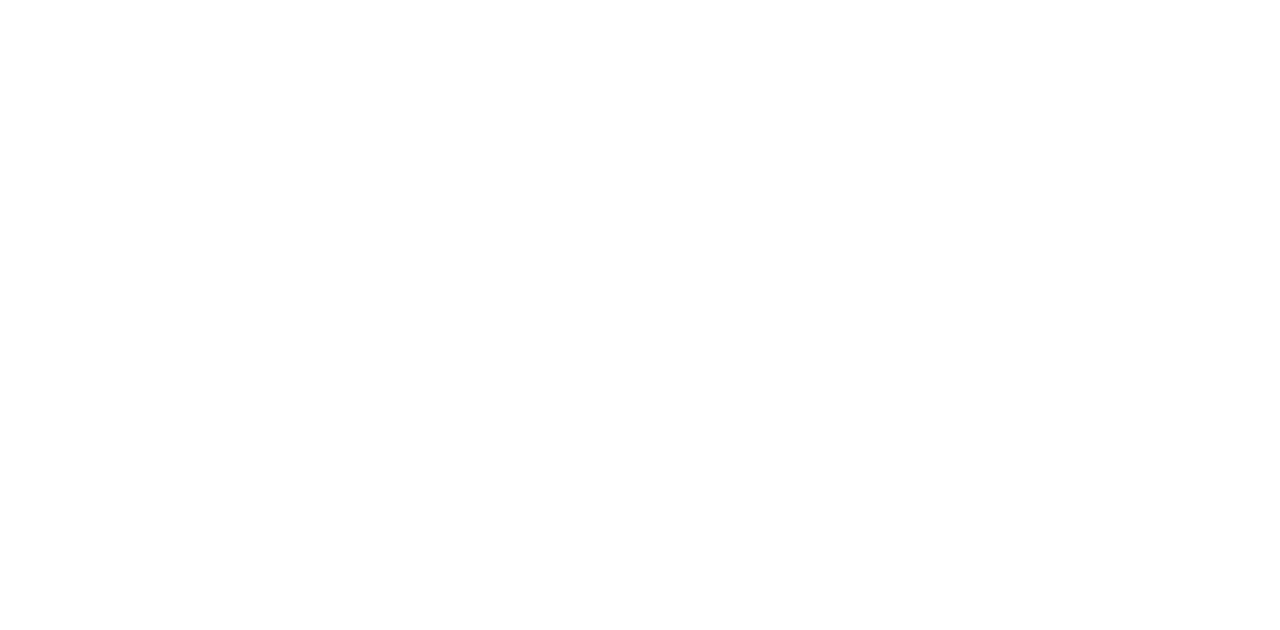
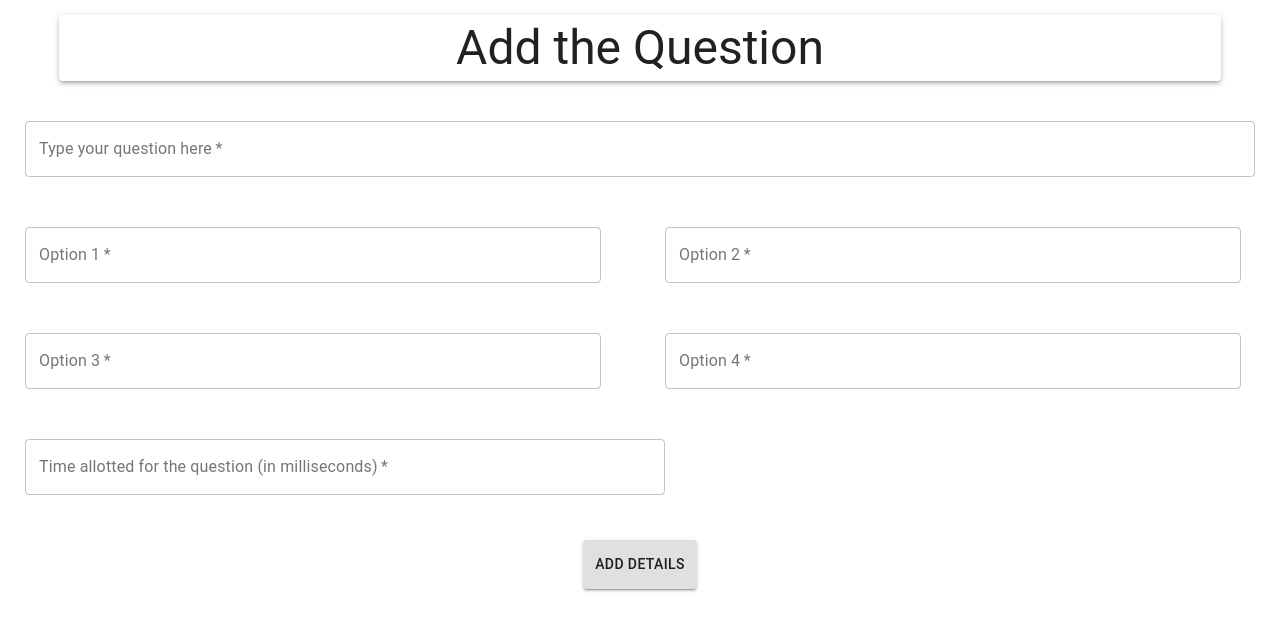
Before and after one commit to lavish123409/Quizz-App, a React (Create React App) app in the folder client/: page /adddetails in a window 1280 px wide. Before the commit this address had no page. Shown: the top 630 px of the page. Built offline with nearby package versions, Linux system fonts and the light colour scheme.

Commit message:
Added the Question adding page

```diff
--- a/client/src/App.js
+++ b/client/src/App.js
@@ -2,12 +2,14 @@
 // import { Route , Switch } from 'react-router-dom';
 import { Route, Routes } from 'react-router-dom';
 import Home from './pages/Home/Home';
+import Addquestion from './pages/AddQuestion/Addquestion';
 
 function App() {
   return (
 
       <Routes>
         <Route path="/" element={ <Home/> }/>
+        <Route path="/adddetails" element={ <Addquestion/> }/>
       </Routes>
 
   );
--- /dev/null
+++ b/client/src/pages/AddQuestion/Addquestion.jsx
@@ -0,0 +1,143 @@
+import { Button, Grid, Paper, TextField, Typography } from '@material-ui/core'
+import React from 'react';
+
+import useStyles from './styles';
+
+function sendData()
+{
+    let question = document.getElementById('question-input').value;
+    let option1 = document.getElementById('option1-input').value;
+    let option2 = document.getElementById('option2-input').value;
+    let option3 = document.getElementById('option3-input').value;
+    let option4 = document.getElementById('option4-input').value;
+    let time_given = document.getElementById('time-given').value;
+
+    let obj = {
+        question : question,
+        option1 : option1,
+        option2 : option2,
+        option3 : option3,
+        option4 : option4,
+        time_given : time_given
+    }
+
+    console.log(obj);
+}
+
+function Addquestion() {
+
+    const classes = useStyles();
+
+    return (
+        <div>
+            {/* -------------------------------Header---------------------------------------------------------- */}
+            <Paper elevation={3}
+                style={{
+                    width : '90%',
+                    margin : '15px auto',
+                    padding : '5px'
+                }}
+                >
+                <Typography
+                    variant='h3'
+                    align='center'
+                    style={{
+                        textTransform : 'none'
+                    }}
+                    >
+                    Add the Question
+                </Typography>
+            </Paper>
+
+
+            <Grid container alignItems='center'>
+                {/* -------------------------------Question Input---------------------------------------------------------- */}
+                <Grid container alignItems='center'>
+                    <TextField
+                        required
+                        className={classes.questioninput}
+                        id="question-input"
+                        label="Type your question here"
+                        variant='outlined'
+                        multiline
+                        maxRows={5}
+                        />
+                </Grid>
+                {/* -------------------------------Options Input---------------------------------------------------------- */}
+                <Grid container >
+
+                    <Grid item xs={12} sm={6} >
+                        <TextField
+                            required
+                            className={classes.optioninput}
+                            id="option1-input"
+                            label="Option 1"
+                            variant='outlined'
+                            />
+                    </Grid>
+
+                    <Grid item xs={12} sm={6}>
+                        <TextField
+                            required
+                            className={classes.optioninput}
+                            id="option2-input"
+                            label="Option 2"
+                            variant='outlined'
+                            />
+                    </Grid>
+
+                    <Grid item xs={12} sm={6}>
+                        <TextField
+                            required
+                            className={classes.optioninput}
+                            id="option3-input"
+                            label="Option 3"
+                            variant='outlined'
+                            />
+                    </Grid>
+
+                    <Grid item xs={12} sm={6}>
+                        <TextField
+                            required
+                            className={classes.optioninput}
+                            id="option4-input"
+                            label="Option 4"
+                            variant='outlined'
+                            />
+                    </Grid>
+
+                    <Grid container alignItems='center'>
+                    <TextField
+                            type = "number"
+                            required
+                            id="time-given"
+                            label="Time allotted for the question (in milliseconds)"
+                            variant='outlined'
+                            style={{
+                                width : '50%',
+                                margin : '25px'
+                            }}
+                            />
+                    </Grid>
+
+                    {/* -------------------------------Add Details Button---------------------------------------------------------- */}
+                    <Grid container alignItems='center'>
+                        <Button
+                            variant='contained'
+                            style={{
+                                padding : '12px',
+                                margin : '20px auto'
+                            }}
+                            onClick={sendData}
+                            >
+                            Add Details
+                        </Button>
+                    </Grid>
+
+                </Grid>
+            </Grid>
+        </div>
+    )
+}
+
+export default Addquestion
--- /dev/null
+++ b/client/src/pages/AddQuestion/styles.js
@@ -0,0 +1,13 @@
+import { makeStyles } from '@material-ui/core/styles';
+
+export default makeStyles({
+    questioninput : {
+        width : '100%',
+        margin : '25px',
+        // height : '150px'
+    },
+    optioninput : {
+        width : '90%',
+        margin : '25px'
+    }
+});
--- a/client/src/pages/Home/Home.jsx
+++ b/client/src/pages/Home/Home.jsx
@@ -1,6 +1,15 @@
 import { Button, Grid, TextField, Typography } from '@material-ui/core';
 import React from 'react';
 import useStyles from './styles';
+
+
+function goToQuiz()
+{
+    let quiz_code = document.getElementById('quiz-code').value; // This value can be used to go to the quiz page
+
+    console.log('Quiz code : ' , quiz_code);
+}
+
 
 function Home() {
 
@@ -8,34 +17,35 @@
 
     return (
         <Grid container direction='column' alignItems='center'>
+            {/* ----------------Making Quiz button ----------------------------------------------------------------- */}
             <Grid item className={classes.section}>
-                <Button variant='contained' color='primary' className={classes.makequizbutton} >
+                <Button variant='contained' color='primary' className={classes.makequizbutton} href='/adddetails'>
 
                         Make a Quiz
 
                 </Button>
             </Grid>
 
-            <Grid item className={`${classes.section} ${classes.quizcodesection}`} alignItems='center'>
+            {/* ----------------Quiz code text field ----------------------------------------------------------------- */}
+            <Grid item className={`${classes.section} ${classes.quizcodesection}`}>
                 <TextField
                     required
-                    id="outlined-required"
+                    id="quiz-code"
                     label="Enter the quiz code"
                     variant='outlined'
-                />
-                <Button className={classes.quizcodesectionbutton} variant='contained' color='success'>Enter</Button>
+                    />
+                <Button className={classes.quizcodesectionbutton} variant='contained' onClick={goToQuiz}>Enter</Button>
             </Grid>
 
+            {/* ----------------Past quizzes section ----------------------------------------------------------------- */}
             <Grid item className={classes.section}>
                 <Typography variant='h4'>
                     Past Quizzes
                 </Typography>
             </Grid>
         </Grid>
-        // <div className={classes.make_quiz_section}>
-        //     <h1>We are at home.</h1>
-        // </div>
-    )
-}
 
-export default Home
+        )
+    }
+
+    export default Home
```
